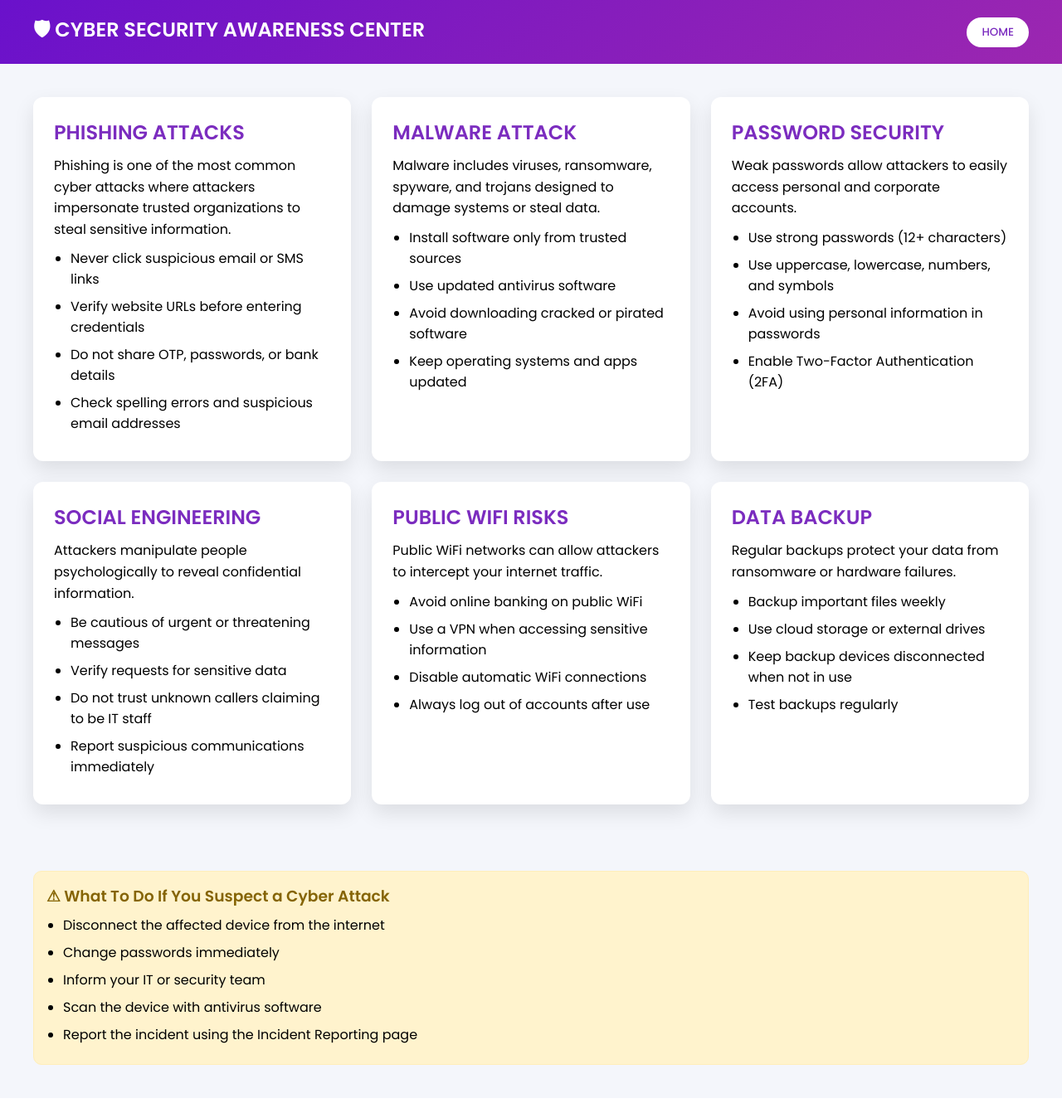
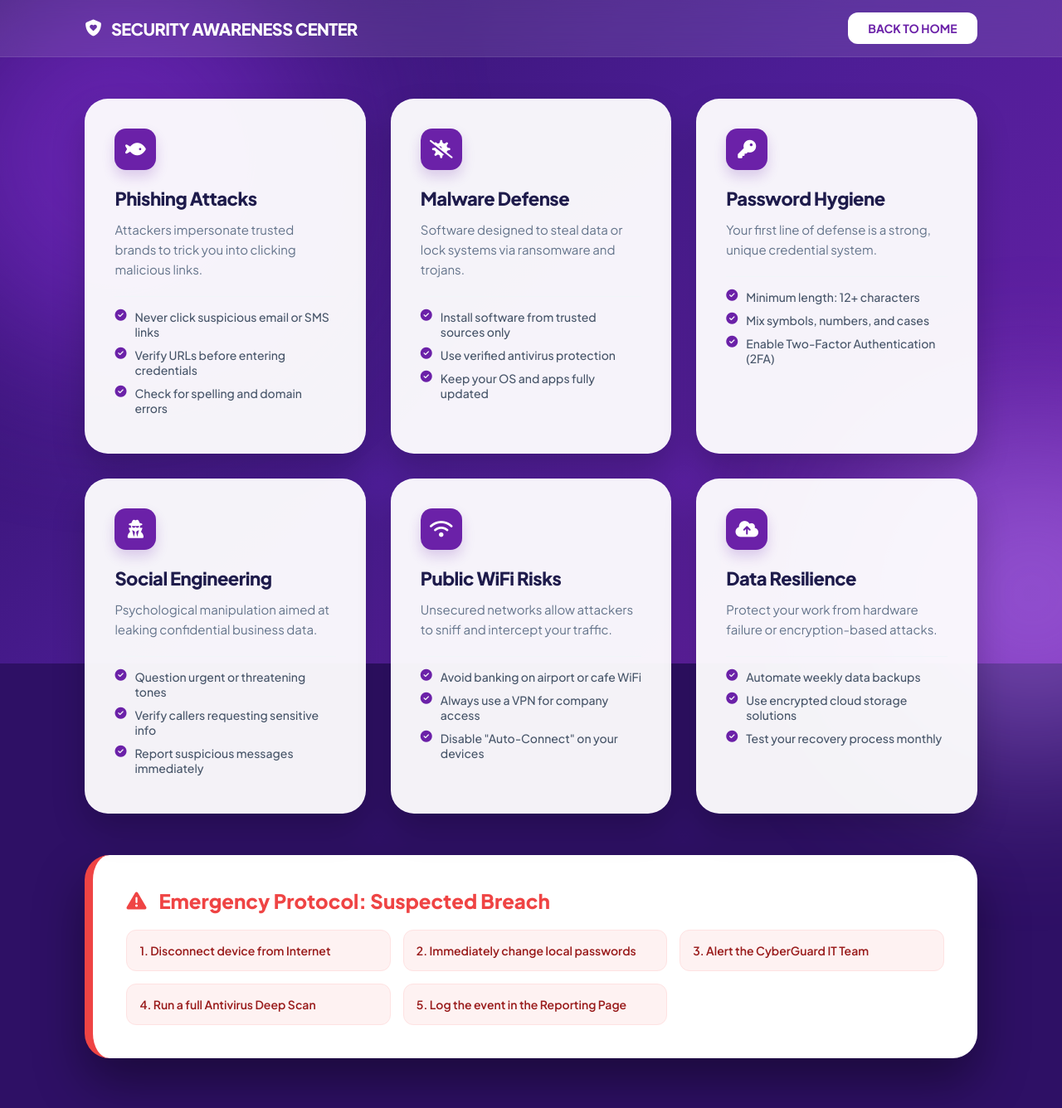
Before and after one commit to blessy-2103/A-Cyber-Incident-Reporting-and-Awareness-Platform, a Flask app: page /awareness in a window 1280 px wide. Shown: the whole page at 83% size. Before the commit the page ends 1284 px from the top, so only its background shows below. Run offline with Flask 3, Linux system fonts and the light colour scheme; a user stored in the database is signed in.

Commit message:
Revamp awareness.html for improved design and content
Updated the HTML structure and styling for the Cyber Security Awareness page, enhancing layout and design elements.

```diff
--- a/cyber_incident_platform/templates/awareness.html
+++ b/cyber_incident_platform/templates/awareness.html
@@ -1,250 +1,291 @@
-
 <!DOCTYPE html>
-<html>
+<html lang="en">
 <head>
-
-<title>Cyber Security Awareness</title>
-
-<link href="https://fonts.googleapis.com/css2?family=Poppins:wght@300;400;500;600&display=swap" rel="stylesheet">
+    <meta charset="UTF-8">
+    <meta name="viewport" content="width=device-width, initial-scale=1.0">
+    <title>CYBERGUARD | Awareness Center</title>
+    <link href="https://fonts.googleapis.com/css2?family=Plus+Jakarta+Sans:wght@300;400;500;600;700;800&display=swap" rel="stylesheet">
+    <link rel="stylesheet" href="https://cdnjs.cloudflare.com/ajax/libs/font-awesome/6.4.0/css/all.min.css">
 
     <style>
-
-*{
-margin:0;
-padding:0;
-box-sizing:border-box;
-font-family:'Poppins',sans-serif;
+        :root {
+            --deep-purple: #2e1065;
+            --mid-purple: #6b21a8;
+            --bright-purple: #a855f7;
+            --glass-white: rgba(255, 255, 255, 0.95);
+            --text-dark: #1e1b4b;
         }
 
-body{
-background:#f4f6fb;
+        * { margin:0; padding:0; box-sizing:border-box; font-family: 'Plus Jakarta Sans', sans-serif; }
+
+        body {
+            background-color: var(--deep-purple);
+            min-height: 100vh;
+            overflow-x: hidden;
+            position: relative;
         }
 
-/* HEADER */
-
-header{
-background:linear-gradient(135deg,#6a11cb,#9c27b0);
-color:white;
-padding:18px 40px;
-display:flex;
-justify-content:space-between;
-align-items:center;
+        /* --- SHARED BACKGROUND --- */
+        .bg-canvas {
+            position: fixed;
+            top: 0; left: 0; width: 100%; height: 100%;
+            background: linear-gradient(135deg, #2e1065 0%, #4c1d95 50%, #6b21a8 100%);
+            z-index: -2;
         }
 
-header h1{
-font-size:24px;
+        .orb {
+            position: fixed;
+            border-radius: 50%;
+            filter: blur(100px);
+            z-index: -1;
+            opacity: 0.5;
+            animation: drift 15s infinite alternate ease-in-out;
+        }
+        .orb-1 { width: 500px; height: 500px; background: #9333ea; top: -10%; left: -10%; }
+        .orb-2 { width: 400px; height: 400px; background: #c084fc; bottom: -10%; right: -10%; animation-delay: -5s; }
+
+        @keyframes drift {
+            from { transform: translate(0, 0); }
+            to { transform: translate(40px, 40px); }
         }
 
-.btn{
-background:white;
-color:#7b2cbf;
-border:none;
-padding:8px 18px;
-border-radius:20px;
-cursor:pointer;
-font-weight:500;
+        /* --- HEADER --- */
+        header {
+            background: rgba(255, 255, 255, 0.1);
+            backdrop-filter: blur(15px);
+            padding: 15px 8%;
+            display: flex;
+            justify-content: space-between;
+            align-items: center;
+            border-bottom: 1px solid rgba(255, 255, 255, 0.1);
+            position: sticky; top: 0; z-index: 100;
         }
 
-.container{
-padding:40px;
-display:grid;
-grid-template-columns:repeat(auto-fit,minmax(300px,1fr));
-gap:25px;
+        header h1 {
+            color: white; font-size: 20px; font-weight: 800; letter-spacing: -0.5px;
+            display: flex; align-items: center; gap: 12px;
         }
 
-/* CARDS */
+        .btn-home {
+            background: white; color: var(--mid-purple); border: none;
+            padding: 10px 24px; border-radius: 12px; font-weight: 700;
+            cursor: pointer; transition: 0.3s; text-decoration: none; font-size: 14px;
+        }
+        .btn-home:hover { background: var(--bright-purple); color: white; transform: translateY(-2px); }
 
-.card{
-background:white;
-padding:25px;
-border-radius:12px;
-box-shadow:0 10px 25px rgba(0,0,0,0.1);
-transition:0.3s;
+        /* --- CARDS CONTAINER --- */
+        .container {
+            padding: 50px 8%;
+            display: grid;
+            grid-template-columns: repeat(auto-fit, minmax(320px, 1fr));
+            gap: 30px;
         }
 
-.card:hover{
-transform:translateY(-5px);
+        .card {
+            background: var(--glass-white);
+            padding: 35px;
+            border-radius: 28px;
+            box-shadow: 0 20px 40px rgba(0,0,0,0.2);
+            transition: 0.4s cubic-bezier(0.175, 0.885, 0.32, 1.275);
+            border: 1px solid rgba(255,255,255,0.3);
+            display: flex;
+            flex-direction: column;
         }
 
-.card h2{
-color:#7b2cbf;
-margin-bottom:10px;
+        .card:hover {
+            transform: translateY(-10px);
+            box-shadow: 0 30px 60px rgba(0,0,0,0.3);
         }
 
-.card p{
-line-height:1.6;
-margin-bottom:10px;
+        .card-icon {
+            width: 50px;
+            height: 50px;
+            background: var(--mid-purple);
+            color: white;
+            border-radius: 14px;
+            display: flex;
+            align-items: center;
+            justify-content: center;
+            font-size: 22px;
+            margin-bottom: 20px;
+            box-shadow: 0 8px 15px rgba(107, 33, 168, 0.2);
         }
 
-ul{
-padding-left:20px;
+        .card h2 {
+            color: var(--text-dark);
+            font-size: 22px;
+            font-weight: 800;
+            margin-bottom: 12px;
+            letter-spacing: -0.5px;
         }
 
-li{
-margin-bottom:8px;
+        .card p {
+            color: #64748b;
+            line-height: 1.6;
+            font-size: 15px;
+            margin-bottom: 20px;
         }
 
-/* ALERT BOX */
-
-.alert{
-background:#fff3cd;
-border:1px solid #ffeeba;
-padding:15px;
-border-radius:10px;
-margin:40px;
+        .card ul {
+            list-style: none;
+            border-top: 1px solid #f1f5f9;
+            padding-top: 15px;
         }
 
-.alert h3{
-color:#856404;
-margin-bottom:8px;
+        .card li {
+            font-size: 14px;
+            color: #475569;
+            margin-bottom: 10px;
+            display: flex;
+            align-items: flex-start;
+            gap: 10px;
+            font-weight: 500;
+        }
+
+        .card li::before {
+            content: "\f058";
+            font-family: "Font Awesome 6 Free";
+            font-weight: 900;
+            color: var(--mid-purple);
+        }
+
+        /* --- EMERGENCY PROTOCOL BOX --- */
+        .alert-container {
+            padding: 0 8% 60px 8%;
+        }
+
+        .alert {
+            background: #fff;
+            padding: 40px;
+            border-radius: 30px;
+            border-left: 10px solid #ef4444;
+            box-shadow: 0 30px 60px rgba(0,0,0,0.4);
+            display: flex;
+            flex-direction: column;
+            gap: 20px;
+        }
+
+        .alert h3 {
+            color: #ef4444;
+            font-size: 24px;
+            font-weight: 800;
+            display: flex;
+            align-items: center;
+            gap: 15px;
+        }
+
+        .alert ul {
+            display: grid;
+            grid-template-columns: repeat(auto-fit, minmax(250px, 1fr));
+            gap: 15px;
+            list-style: none;
+        }
+
+        .alert li {
+            background: #fef2f2;
+            padding: 15px;
+            border-radius: 12px;
+            font-weight: 600;
+            color: #991b1b;
+            font-size: 14px;
+            border: 1px solid #fee2e2;
         }
 
     </style>
-
 </head>
 
 <body>
 
+    <div class="bg-canvas"></div>
+    <div class="orb orb-1"></div>
+    <div class="orb orb-2"></div>
+
     <header>
-
-<h1>🛡 CYBER SECURITY AWARENESS CENTER</h1>
-
-<div>
-
-<a href="/">
-<button class="btn">HOME</button>
-</a>
-
-
-
-</div>
-
+        <h1><i class="fas fa-shield-heart"></i> SECURITY AWARENESS CENTER</h1>
+        <a href="/" class="btn-home">BACK TO HOME</a>
     </header>
 
     <div class="container">
 
-<!-- PHISHING -->
+        <div class="card">
+            <div class="card-icon"><i class="fas fa-fish"></i></div>
+            <h2>Phishing Attacks</h2>
+            <p>Attackers impersonate trusted brands to trick you into clicking malicious links.</p>
+            <ul>
+                <li>Never click suspicious email or SMS links</li>
+                <li>Verify URLs before entering credentials</li>
+                <li>Check for spelling and domain errors</li>
+            </ul>
+        </div>
 
         <div class="card">
-
-<h2>PHISHING ATTACKS</h2>
-
-<p>Phishing is one of the most common cyber attacks where attackers impersonate trusted organizations to steal sensitive information.</p>
-
+            <div class="card-icon"><i class="fas fa-virus-slash"></i></div>
+            <h2>Malware Defense</h2>
+            <p>Software designed to steal data or lock systems via ransomware and trojans.</p>
             <ul>
-<li>Never click suspicious email or SMS links</li>
-<li>Verify website URLs before entering credentials</li>
-<li>Do not share OTP, passwords, or bank details</li>
-<li>Check spelling errors and suspicious email addresses</li>
+                <li>Install software from trusted sources only</li>
+                <li>Use verified antivirus protection</li>
+                <li>Keep your OS and apps fully updated</li>
             </ul>
-
         </div>
 
-
-<!-- MALWARE -->
+        <div class="card">
+            <div class="card-icon"><i class="fas fa-key"></i></div>
+            <h2>Password Hygiene</h2>
+            <p>Your first line of defense is a strong, unique credential system.</p>
+            <ul>
+                <li>Minimum length: 12+ characters</li>
+                <li>Mix symbols, numbers, and cases</li>
+                <li>Enable Two-Factor Authentication (2FA)</li>
+            </ul>
+        </div>
 
         <div class="card">
-
-<h2>MALWARE ATTACK</h2>
-
-<p>Malware includes viruses, ransomware, spyware, and trojans designed to damage systems or steal data.</p>
-
+            <div class="card-icon"><i class="fas fa-user-secret"></i></div>
+            <h2>Social Engineering</h2>
+            <p>Psychological manipulation aimed at leaking confidential business data.</p>
             <ul>
-<li>Install software only from trusted sources</li>
-<li>Use updated antivirus software</li>
-<li>Avoid downloading cracked or pirated software</li>
-<li>Keep operating systems and apps updated</li>
+                <li>Question urgent or threatening tones</li>
+                <li>Verify callers requesting sensitive info</li>
+                <li>Report suspicious messages immediately</li>
             </ul>
-
         </div>
 
-
-<!-- PASSWORD -->
+        <div class="card">
+            <div class="card-icon"><i class="fas fa-wifi"></i></div>
+            <h2>Public WiFi Risks</h2>
+            <p>Unsecured networks allow attackers to sniff and intercept your traffic.</p>
+            <ul>
+                <li>Avoid banking on airport or cafe WiFi</li>
+                <li>Always use a VPN for company access</li>
+                <li>Disable "Auto-Connect" on your devices</li>
+            </ul>
+        </div>
 
         <div class="card">
-
-<h2>PASSWORD SECURITY</h2>
-
-<p>Weak passwords allow attackers to easily access personal and corporate accounts.</p>
-
+            <div class="card-icon"><i class="fas fa-cloud-arrow-up"></i></div>
+            <h2>Data Resilience</h2>
+            <p>Protect your work from hardware failure or encryption-based attacks.</p>
             <ul>
-<li>Use strong passwords (12+ characters)</li>
-<li>Use uppercase, lowercase, numbers, and symbols</li>
-<li>Avoid using personal information in passwords</li>
-<li>Enable Two-Factor Authentication (2FA)</li>
+                <li>Automate weekly data backups</li>
+                <li>Use encrypted cloud storage solutions</li>
+                <li>Test your recovery process monthly</li>
             </ul>
-
-</div>
-
-
-<!-- SOCIAL ENGINEERING -->
-
-<div class="card">
-
-<h2>SOCIAL ENGINEERING</h2>
-
-<p>Attackers manipulate people psychologically to reveal confidential information.</p>
-
-<ul>
-<li>Be cautious of urgent or threatening messages</li>
-<li>Verify requests for sensitive data</li>
-<li>Do not trust unknown callers claiming to be IT staff</li>
-<li>Report suspicious communications immediately</li>
-</ul>
-
-</div>
-
-
-<!-- PUBLIC WIFI -->
-
-<div class="card">
-
-<h2>PUBLIC WIFI RISKS</h2>
-
-<p>Public WiFi networks can allow attackers to intercept your internet traffic.</p>
-
-<ul>
-<li>Avoid online banking on public WiFi</li>
-<li>Use a VPN when accessing sensitive information</li>
-<li>Disable automatic WiFi connections</li>
-<li>Always log out of accounts after use</li>
-</ul>
-
-</div>
-
-
-<!-- DATA BACKUP -->
-
-<div class="card">
-
-<h2>DATA BACKUP</h2>
-
-<p>Regular backups protect your data from ransomware or hardware failures.</p>
-
-<ul>
-<li>Backup important files weekly</li>
-<li>Use cloud storage or external drives</li>
-<li>Keep backup devices disconnected when not in use</li>
-<li>Test backups regularly</li>
-</ul>
-
         </div>
 
     </div>
 
-
+    <div class="alert-container">
         <div class="alert">
-
-<h3>⚠ What To Do If You Suspect a Cyber Attack</h3>
-
+            <h3><i class="fas fa-triangle-exclamation"></i> Emergency Protocol: Suspected Breach</h3>
             <ul>
-<li>Disconnect the affected device from the internet</li>
-<li>Change passwords immediately</li>
-<li>Inform your IT or security team</li>
-<li>Scan the device with antivirus software</li>
-<li>Report the incident using the Incident Reporting page</li>
+                <li>1. Disconnect device from Internet</li>
+                <li>2. Immediately change local passwords</li>
+                <li>3. Alert the CyberGuard IT Team</li>
+                <li>4. Run a full Antivirus Deep Scan</li>
+                <li>5. Log the event in the Reporting Page</li>
             </ul>
-
+        </div>
     </div>
 
 </body>
```
Lines whose indentation alone changed are shown as unchanged.
